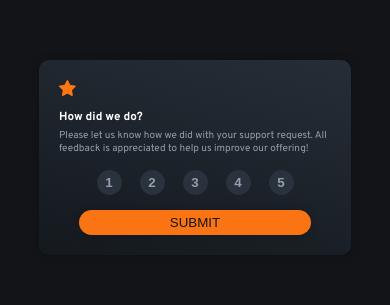
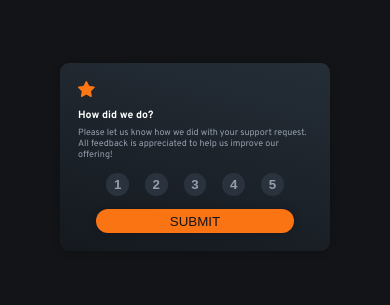
Before and after one commit to furqan7m3-ops/interactive-rating-component-main, a plain HTML site: page index.html in a window 390 px wide. Shown: the part 265-570 px from the top of the page. Drawn offline with Linux system fonts and the light colour scheme.

Commit message:
Adjusted the media query a little

```diff
--- a/style.css
+++ b/style.css
@@ -155,10 +155,10 @@ main{
 
 @media screen and (max-width:477px){
     :root{
-        font-size: 10px;
+        font-size: 9px;
     }
 
-    .card{
+    /* .card{
         width: clamp(10vw,80%,35rem);
-    }
+    } */
 }
```
